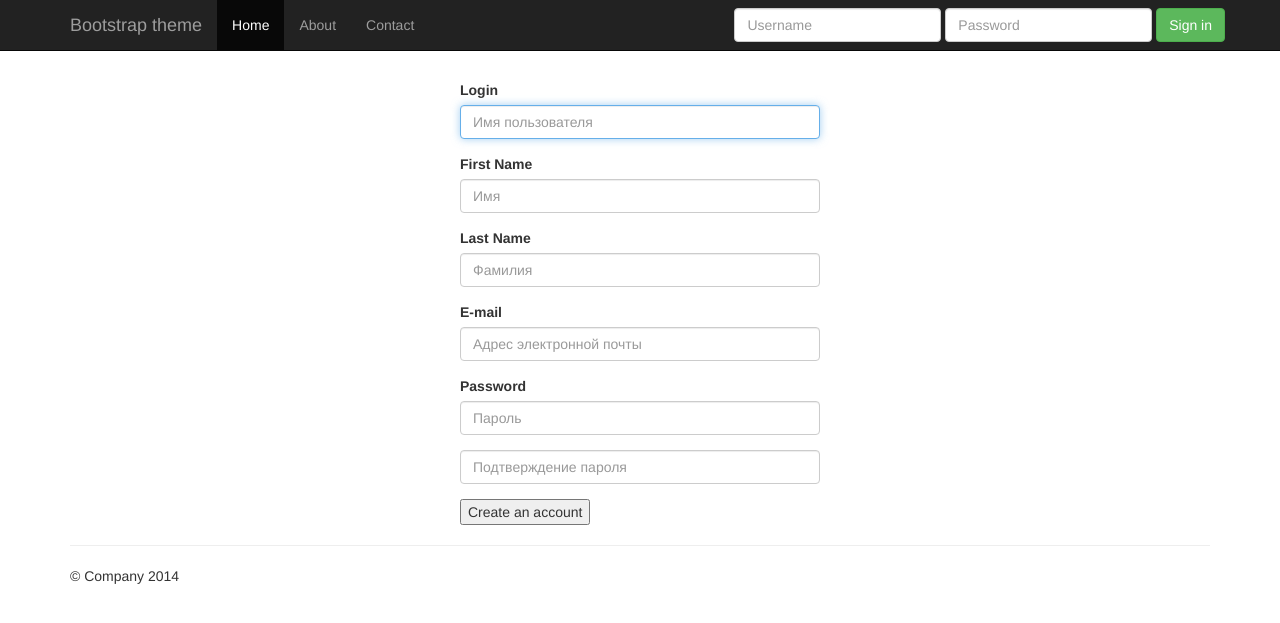
After one commit to Beknazarov/testing, a Django app: page /accounts/signup/ in a window 1280 px wide. The commit adds this page. Shown: the top 623 px of the page. Run offline with Django 3.2, Linux system fonts and the light colour scheme; parts of the project's set-up code (start-up, migrations or seed data) failed here and were passed over; some libraries are stand-ins or nearby versions.

Commit message:
Добавил верстку формы регистрации

```diff
--- a/testing/templates/_layouts/base.html
+++ b/testing/templates/_layouts/base.html
@@ -50,6 +50,54 @@
   <![endif]-->
   <header>
     {% block header %}{% endblock %}
+     <nav class="navbar navbar-inverse navbar-fixed-top">
+      <div class="container">
+        <div class="navbar-header">
+          <button type="button" class="navbar-toggle collapsed" data-toggle="collapse" data-target="#navbar" aria-expanded="false" aria-controls="navbar">
+            <span class="sr-only">Toggle navigation</span>
+            <span class="icon-bar"></span>
+            <span class="icon-bar"></span>
+            <span class="icon-bar"></span>
+          </button>
+          <a class="navbar-brand" href="#">Bootstrap theme</a>
+        </div>
+        <div id="navbar" class="navbar-collapse collapse" aria-expanded="false" style="height: 1px;">
+          <ul class="nav navbar-nav">
+            <li class="active"><a href="#">Home</a></li>
+            <li><a href="#about">About</a></li>
+            <li><a href="#contact">Contact</a></li>
+          </ul>
+          <ul class="nav navbar-nav navbar-right">
+            {% if not user.is_authenticated %}
+            <li>
+              <form action="{% url 'signin' %}" method="POST" class="navbar-form navbar-right">{% csrf_token %}
+                <div class="form-group">
+                  <input type="text" name="username" placeholder="Username" class="form-control">
+                </div>
+                <div class="form-group">
+                  <input type="password" name="password" placeholder="Password" class="form-control">
+                </div>
+                <button type="submit" class="btn btn-success">Sign in</button>
+              </form>
+            </li>
+            {% else %}
+            <li class="dropdown">
+              <a href="#" class="dropdown-toggle" data-toggle="dropdown" role="button" aria-haspopup="true" aria-expanded="false">{{ user.username }} <span class="caret"></span></a>
+              <ul class="dropdown-menu">
+                <li><a href="#">Action</a></li>
+                <li><a href="#">Another action</a></li>
+                <li><a href="#">Something else here</a></li>
+                <li role="separator" class="divider"></li>
+                <li class="dropdown-header">Nav header</li>
+                <li><a href="#">Separated link</a></li>
+                <li><a href="{% url 'signout' %}">Exit</a></li>
+              </ul>
+            </li>
+            {% endif %}
+          </ul>
+        </div><!--/.nav-collapse -->
+      </div>
+    </nav>
   </header>
 
   <div role="main">
--- /dev/null
+++ b/testing/templates/accounts/signup.html
@@ -0,0 +1,51 @@
+{% extends "_layouts/base.html" %}
+
+{% block css %}
+{{block.super}}
+<style>
+/* Move down content because we have a fixed navbar that is 50px tall */
+body {
+  padding-top: 50px;
+  padding-bottom: 20px;
+}
+</style>
+{% endblock css %}
+
+{% block page_title %}Your Site - Home{% endblock %}
+{% block page_class %}home-page{% endblock %}
+{% block content %}
+<div class="container" style="margin-top: 30px">
+	<div class="row">
+		<div class="col-md-4 col-md-offset-4 col-sm-6 col-sm-offset-3">
+			<form action="" method="POST">{% csrf_token %}
+				<div class="form-group">
+					<label>Login</label>
+					{{ form.username }}
+				</div>
+				<div class="form-group">
+					<label>First Name</label>
+					{{ form.first_name }}
+				</div>
+				<div class="form-group">
+					<label>Last Name</label>
+					{{ form.last_name }}
+				</div>
+				<div class="form-group">
+					<label>E-mail</label>
+					{{ form.email }}
+				</div>
+				<div class="form-group">
+					<label>Password</label>
+					{{ form.password1 }}
+				</div>
+				<div class="form-group">
+					<!-- <label>Login</label> -->
+					{{ form.password2 }}
+				</div>
+				<div class="clearfix"></div>
+				<button class="btn_full">Create an account</button>
+			</form>
+		</div>
+	</div>
+</div>
+{% endblock %}
```
Also changed, not shown: testing/accounts/migrations/0001_initial.py (added), testing/exam/migrations/0001_initial.py (added), testing/questions/migrations/0001_initial.py (added).
